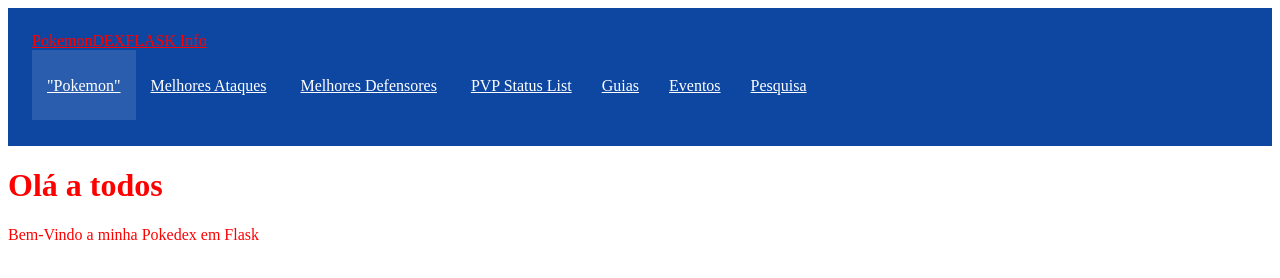
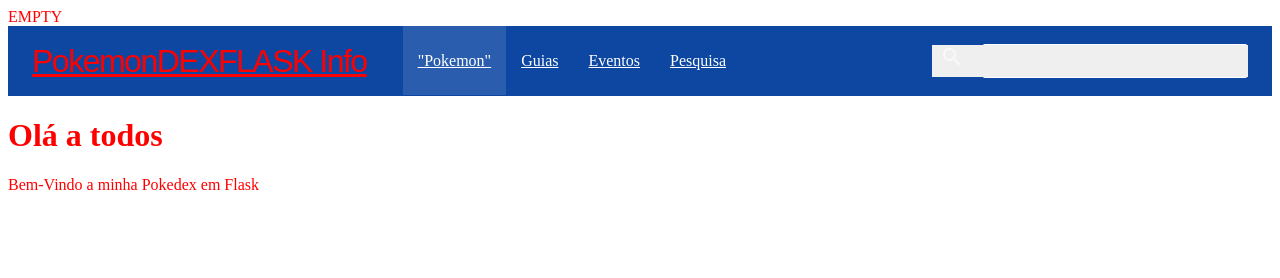
Before and after one commit to guidn/Pikimon2Py, a plain HTML site: page index.html in a window 1280 px wide. Drawn offline with Linux system fonts and the light colour scheme.

Commit message:
5 da manhã, até a proxima pessoal

```diff
--- a/index.html
+++ b/index.html
@@ -8,6 +8,7 @@
     <title>POKEFLASK</title>
 </head>
 <body>
+    <div class="top"> EMPTY</div>
     <header>
         <a href="#" class="logo-site">
             PokemonDEXFLASK
@@ -18,16 +19,27 @@
                 <a href="#" class="active">
                     "Pokemon"
                 </a>
-            </div>
-            <div class="refsPokemon">
-                <a href="#">Melhores Ataques</a>
-                <a href="#">Melhores Defensores</a>
-                <a href="#">PVP Status List</a>
+                <div class="refsPokemon">
+                    <a href="#">Melhores Ataques</a>
+                    <a href="#">Melhores Defensores</a>
+                    <a href="#">PVP Status List</a>
+                </div>
             </div>
             <a href="#">Guias</a>
             <a href="#">Eventos</a>
             <a href="index.html">Pesquisa</a>
         </nav>
+        <form class="search" action="#" autocomplete="off">
+            <input type="text" name="search" aria-label="Search">
+            <button aria-label="Search">
+                <svg id="svgSearch" arial-hidden="true">
+                    <path d="M15.5 14h-.79l-.28-.27C15.41 12.59 16
+                    11.11 16 9.5 16 5.91 13.09 3 9.5 3S3 5.91 3 9.5 5.91 16 9.5 16c1.61 0
+                    3.09-.59 4.23-1.57l.27.28v.79l5 4.99L20.49 19l-4.99-5zm-6 0C7.01 14 5 11.99 5 9.5S7.01 5 9.5 5
+                    14 7.01 14 9.5 11.99 14 9.5 14z" fill="rgba(255,255,255,0.6)"></path>
+                </svg>
+            </button>
+        </form>
     </header>
 
     <h1>Olá a todos</h1>
--- a/styles.css
+++ b/styles.css
@@ -1,6 +1,66 @@
 header {
-    padding: 24px;
+    display: flex;
+    justify-content: space-between;
+    align-items: center;
+    z-index: 5;
+    padding: 0 24px;
     background-color: #0D47A1;
+    position: relative;
+    height: 70px;
+}
+
+/* body header { /* */
+    /* transition: padding 215ms
+    cubic-bezier(0.25, 0.46, 0.45, 0.94);
+    transition-property: padding;
+    transition-duration: 215ms;
+    transition-timing-function: cubic-bezier(0.25, 0.46, 0.45, 0.94);
+    transition-delay: 0s;
+} /* */
+
+
+header .logo-site {
+    margin-right: 36px;
+}
+
+.logo-site {
+    font-size: 32px;
+    font-family: sans-serif;
+    font-weight: 300;
+    letter-spacing: -1.5px;
+    white-space: nowrap;
+}
+
+header .search {
+    color: #fff;
+    position: relative;
+}
+
+header .search input {
+    line-height: 32px;
+    border: none;
+    border: 1px solid;
+    padding: 0 34px 0 10px;
+    border-radius: 3px;
+    width: 220px;
+    color: #fff;
+}
+
+header .search button {
+    height: 32px;
+    border: none;
+    background-color: 0 0;
+    padding: 0 8px;
+    position: absolute;
+    right: 0;
+    top: 50%;
+    margin-top: -16px;
+}
+
+header .search button svg {
+    display: block;
+    width: 24;
+    height: 24;
 }
 
 header nav {
@@ -23,6 +83,15 @@ header nav a {
 header nav div.submenu {
     position: relative;
     display: inline-block;
+}
+
+header nav div.submenu div {
+    position: absolute;
+    left: 0;
+    top: 70px;
+    background: #fff;
+    display: none;
+    box-shadow: 0 1px 4px 0;
 }
 
 
```
